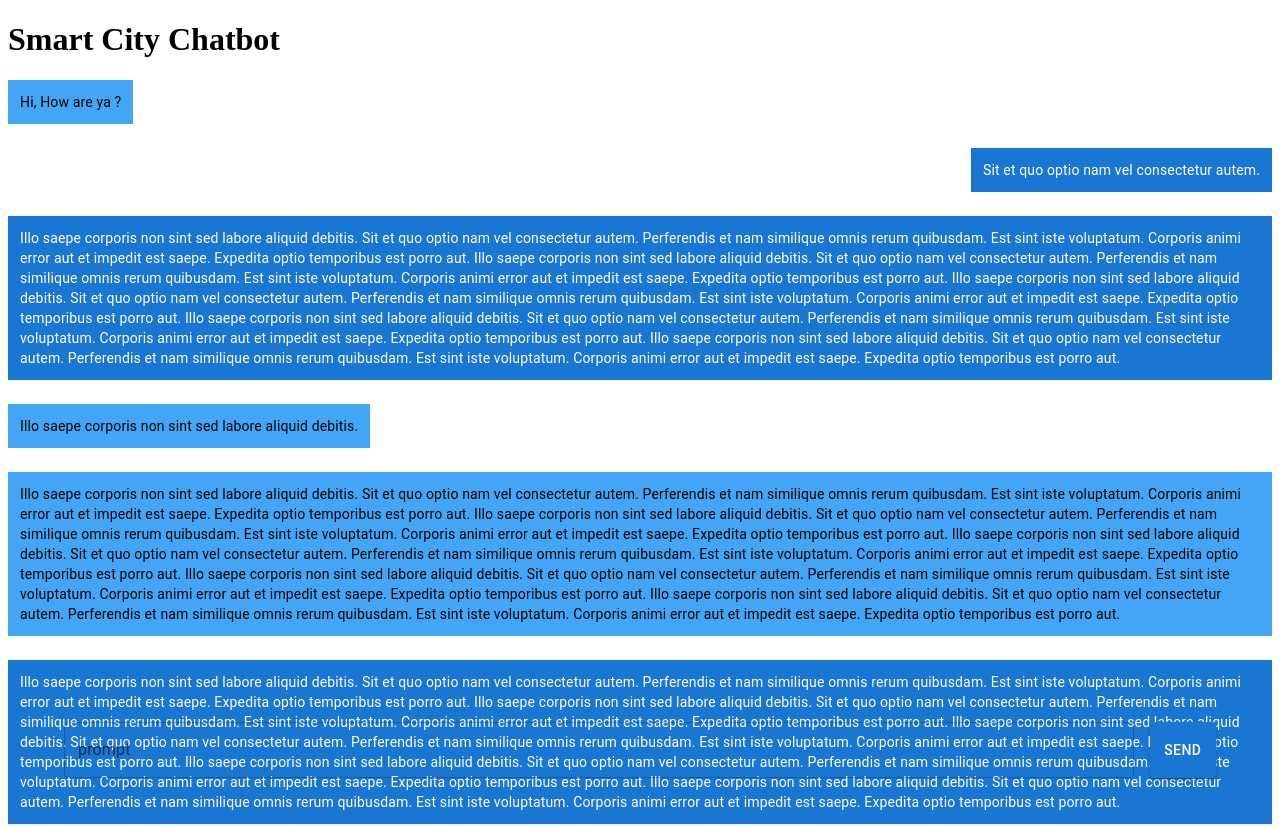
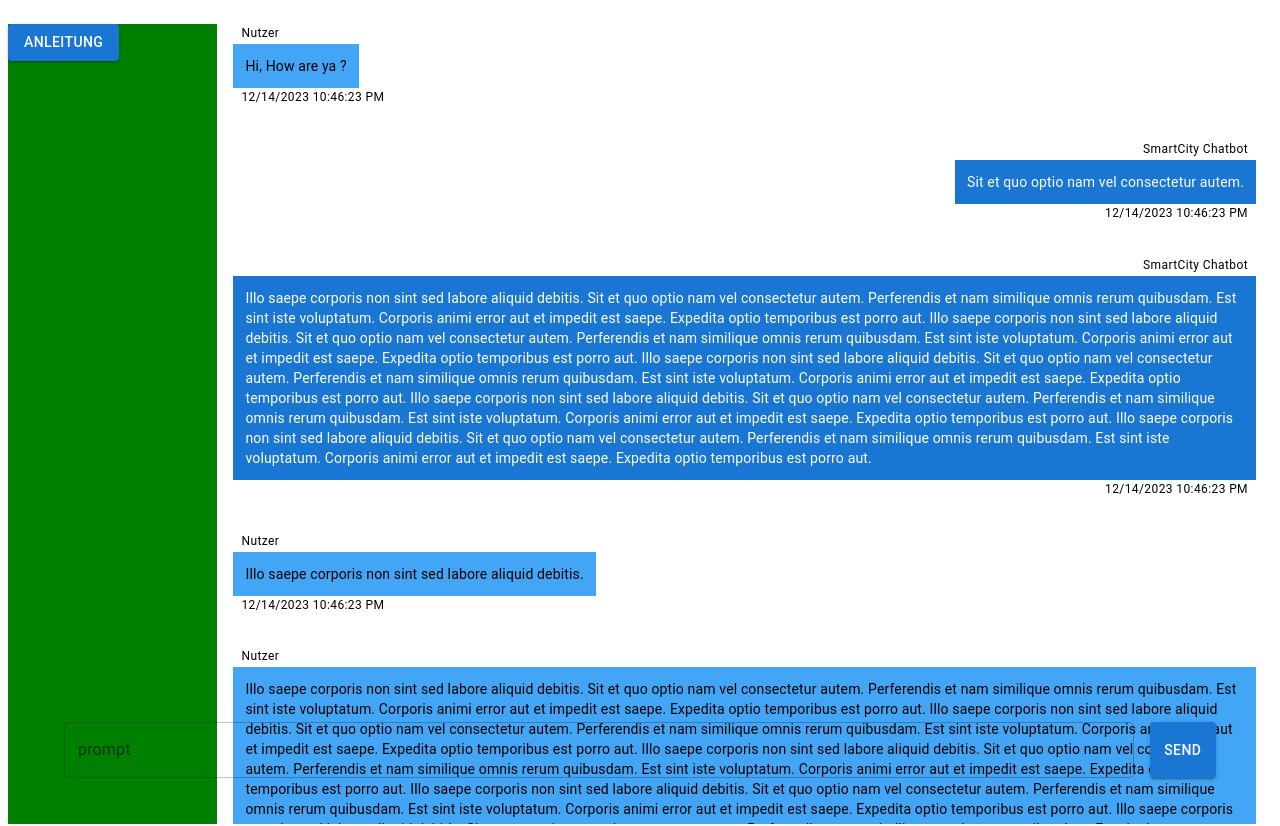
Before and after one commit to SJinKim/SmartCity_Chatbot, a React (Vite) app in the folder frontend/: page / in a window 1280 px wide. Shown: the top 826 px of the page. Built offline with nearby package versions, Linux system fonts and the light colour scheme; data requests are answered from the project's data file.

Commit message:
user story F2

```diff
--- a/frontend/package.json
+++ b/frontend/package.json
@@ -22,6 +22,7 @@
     "react": "^18.2.0",
     "react-chat-engine": "^1.11.28",
     "react-dom": "^18.2.0",
+    "react-router-dom": "^6.21.0",
     "styled-components": "^6.1.1"
   },
   "devDependencies": {
--- a/frontend/src/App.jsx
+++ b/frontend/src/App.jsx
@@ -1,7 +1,9 @@
 import { useEffect, useState } from 'react'
 import Prompt from './components/Prompt'
 import messageService from './services/messages'
-import Bubble from './components/Bubbles'
+
+import DashboardLayout from './layouts/dashboard'
+
 
 
 
@@ -43,9 +45,11 @@ const App = () => {
 
   return (
     <>
-      <h1>Smart City Chatbot</h1>
-     <Bubble/>
-      <Prompt sendMessage={sendMessage} handleNewMessage={handleNewMessage} newMessage={newMessage} />
+
+     <DashboardLayout/>
+
+
+    <Prompt sendMessage={sendMessage} handleNewMessage={handleNewMessage} newMessage={newMessage} />
 
     </>
   )
--- a/frontend/src/components/Bubbles.jsx
+++ b/frontend/src/components/Bubbles.jsx
@@ -2,6 +2,7 @@ import { Button, TextField, Box, Stack } from '@mui/material'
 import React from 'react'
 import { Chat_History } from '../services/ChatHistory'
 import { TextMsg } from './MsgTypes'
+
 
 const Bubble = () => {
     return(
@@ -38,6 +39,8 @@ const Bubble = () => {
         </Box>
     )
 
+
 }
 
+
 export default Bubble
--- a/frontend/src/components/MsgTypes.jsx
+++ b/frontend/src/components/MsgTypes.jsx
@@ -1,33 +1,68 @@
 import React from "react";
-import { Box, Divider, Stack, Typography } from '@mui/material';
-import { useTheme } from '@mui/material/styles';
+import { Box, Stack, Typography } from "@mui/material";
+import { useTheme } from "@mui/material/styles";
 
-
-const TextMsg = ({el}) => {
+const TextMsg = ({ el }) => {
   const theme = useTheme();
 
-    return(
-        <Stack direction="row" justifyContent={el.incoming ? "start" : "end"}>
+  const getName = () => {
+    return el.incoming ? "Nutzer" : "SmartCity Chatbot";
+  };
 
-            <Box p = {1.5}
+  const getFormattedTimestamp = () => {
+    const timestamp = new Date(el.timestamp);
+    return `${timestamp.toLocaleDateString()} ${timestamp.toLocaleTimeString()}`;
+  };
+
+  return (
+    <Box>
+      <Stack
+        direction="column"
+        alignItems={el.incoming ? "flex-start" : "flex-end"}
+        mt={0}
+        mb={0} // Adjust as needed for bottom margin
+        mx={1}
+      >
+        <Typography variant="caption" color={theme.palette.text}>
+          {getName()}
+        </Typography>
+      </Stack>
+      <Stack
+        direction="row"
+        justifyContent={el.incoming ? "flex-start" : "flex-end"}
+      >
+        <Box
+          p={1.5}
           sx={{
-                backgroundColor: el.incoming ? theme.palette.primary.light : theme.palette.primary.main,
-                bottom: '50px',
-                left: '50%',
-                width: 'max-content',
-                borderRadius: '1.5',
-
+            backgroundColor: el.incoming
+              ? theme.palette.primary.light
+              : theme.palette.primary.main,
+            width: "max-content",
+            borderRadius: "1.5",
+            m: 0,
           }}
         >
-                <Typography variant= "body2"
+          <Typography
+            variant="body2"
             color={el.incoming ? theme.palette.text : "#fff"}
           >
             {el.message}
           </Typography>
         </Box>
-
       </Stack>
-    )
-}
+      <Stack
+        direction="row"
+        justifyContent={el.incoming ? "flex-start" : "flex-end"}
+        mt={0}
+        mb={1} // Adjust as needed for bottom margin
+        mx={1}
+      >
+        <Typography variant="caption" color={theme.palette.text}>
+          {getFormattedTimestamp()}
+        </Typography>
+      </Stack>
+    </Box>
+  );
+};
 
 export { TextMsg };
--- /dev/null
+++ b/frontend/src/layouts/dashboard/index.jsx
@@ -0,0 +1,42 @@
+import { Box, Stack } from "@mui/material";
+import React from "react";
+import { Outlet } from "react-router-dom";
+import Bubble from "../../components/Bubbles";
+import Button from '@mui/material/Button';
+
+
+const DashboardLayout = () => {
+
+
+  return (
+    <>
+      <Stack
+        direction="row" alignItems={"center"} justifyContent={"space-between"}
+      >
+        <Box sx={
+          { backgroundColor: "green", height: "100vh", width: "17%" }
+        }>
+
+          <Button variant="contained" color="primary">
+            Anleitung
+          </Button>
+
+
+        </Box>
+
+
+        <Box
+          sx={{ position: "relative", height: "100vh", width: "83%", backgroundColor: "white", m: 2, overflowY: "scroll" }}
+        >
+          <Bubble />
+
+
+        </Box>
+        <Outlet />
+      </Stack>
+    </>
+  );
+};
+
+
+export default DashboardLayout;
--- a/frontend/src/services/ChatHistory.js
+++ b/frontend/src/services/ChatHistory.js
@@ -7,36 +7,42 @@ const Chat_History = [
       message: "Hi, How are ya ?",
       incoming: true,
       outgoing: false,
+      timestamp: Date.now(),
     },
     {
       type: "msg",
       message: "Sit et quo optio nam vel consectetur autem.",
       incoming: false,
       outgoing: true,
+      timestamp: Date.now(),
     },
     {
       type: "msg",
       message: "Illo saepe corporis non sint sed labore aliquid debitis. Sit et quo optio nam vel consectetur autem. Perferendis et nam similique omnis rerum quibusdam. Est sint iste voluptatum. Corporis animi error aut et impedit est saepe. Expedita optio temporibus est porro aut. Illo saepe corporis non sint sed labore aliquid debitis. Sit et quo optio nam vel consectetur autem. Perferendis et nam similique omnis rerum quibusdam. Est sint iste voluptatum. Corporis animi error aut et impedit est saepe. Expedita optio temporibus est porro aut. Illo saepe corporis non sint sed labore aliquid debitis. Sit et quo optio nam vel consectetur autem. Perferendis et nam similique omnis rerum quibusdam. Est sint iste voluptatum. Corporis animi error aut et impedit est saepe. Expedita optio temporibus est porro aut. Illo saepe corporis non sint sed labore aliquid debitis. Sit et quo optio nam vel consectetur autem. Perferendis et nam similique omnis rerum quibusdam. Est sint iste voluptatum. Corporis animi error aut et impedit est saepe. Expedita optio temporibus est porro aut. Illo saepe corporis non sint sed labore aliquid debitis. Sit et quo optio nam vel consectetur autem. Perferendis et nam similique omnis rerum quibusdam. Est sint iste voluptatum. Corporis animi error aut et impedit est saepe. Expedita optio temporibus est porro aut.",
       incoming: false,
       outgoing: true,
+      timestamp: Date.now(),
     },
     {
       type: "msg",
       message: "Illo saepe corporis non sint sed labore aliquid debitis.",
       incoming: true,
       outgoing: false,
+      timestamp: Date.now(),
     },
     {
         type: "msg",
         message: "Illo saepe corporis non sint sed labore aliquid debitis. Sit et quo optio nam vel consectetur autem. Perferendis et nam similique omnis rerum quibusdam. Est sint iste voluptatum. Corporis animi error aut et impedit est saepe. Expedita optio temporibus est porro aut. Illo saepe corporis non sint sed labore aliquid debitis. Sit et quo optio nam vel consectetur autem. Perferendis et nam similique omnis rerum quibusdam. Est sint iste voluptatum. Corporis animi error aut et impedit est saepe. Expedita optio temporibus est porro aut. Illo saepe corporis non sint sed labore aliquid debitis. Sit et quo optio nam vel consectetur autem. Perferendis et nam similique omnis rerum quibusdam. Est sint iste voluptatum. Corporis animi error aut et impedit est saepe. Expedita optio temporibus est porro aut. Illo saepe corporis non sint sed labore aliquid debitis. Sit et quo optio nam vel consectetur autem. Perferendis et nam similique omnis rerum quibusdam. Est sint iste voluptatum. Corporis animi error aut et impedit est saepe. Expedita optio temporibus est porro aut. Illo saepe corporis non sint sed labore aliquid debitis. Sit et quo optio nam vel consectetur autem. Perferendis et nam similique omnis rerum quibusdam. Est sint iste voluptatum. Corporis animi error aut et impedit est saepe. Expedita optio temporibus est porro aut.",
         incoming: true,
         outgoing: false,
+        timestamp: Date.now(),
       },
       {
         type: "msg",
         message: "Illo saepe corporis non sint sed labore aliquid debitis. Sit et quo optio nam vel consectetur autem. Perferendis et nam similique omnis rerum quibusdam. Est sint iste voluptatum. Corporis animi error aut et impedit est saepe. Expedita optio temporibus est porro aut. Illo saepe corporis non sint sed labore aliquid debitis. Sit et quo optio nam vel consectetur autem. Perferendis et nam similique omnis rerum quibusdam. Est sint iste voluptatum. Corporis animi error aut et impedit est saepe. Expedita optio temporibus est porro aut. Illo saepe corporis non sint sed labore aliquid debitis. Sit et quo optio nam vel consectetur autem. Perferendis et nam similique omnis rerum quibusdam. Est sint iste voluptatum. Corporis animi error aut et impedit est saepe. Expedita optio temporibus est porro aut. Illo saepe corporis non sint sed labore aliquid debitis. Sit et quo optio nam vel consectetur autem. Perferendis et nam similique omnis rerum quibusdam. Est sint iste voluptatum. Corporis animi error aut et impedit est saepe. Expedita optio temporibus est porro aut. Illo saepe corporis non sint sed labore aliquid debitis. Sit et quo optio nam vel consectetur autem. Perferendis et nam similique omnis rerum quibusdam. Est sint iste voluptatum. Corporis animi error aut et impedit est saepe. Expedita optio temporibus est porro aut.",
         incoming: false,
         outgoing: true,
+        timestamp: Date.now(),
       },
 
     {
@@ -44,6 +50,7 @@ const Chat_History = [
       message: "Perferendis et nam similique omnis rerum quibusdam. Est sint iste voluptatum. Corporis animi error aut et impedit est saepe. Expedita optio temporibus est porro aut. Illo saepe corporis non sint sed labore aliquid debitis. Sit et quo optio nam vel consectetur autem. Perferendis et nam similique omnis rerum quibusdam. Est sint iste voluptatum. Corporis animi error aut et impedit est saepe. Expedita optio temporibus est porro aut. Illo saepe corporis non sint sed labore aliquid debitis. Sit et quo optio nam vel consectetur autem. Perferendis et nam similique omnis rerum quibusdam. Est sint iste voluptatum. Corporis animi error aut et impedit est saepe. Expedita optio temporibus est porro aut. Illo saepe corporis non sint sed labore aliquid debitis. Sit et quo optio nam vel consectetur autem. Perferendis et nam similique omnis rerum quibusdam. Est sint iste voluptatum. Corporis animi error aut et impedit est saepe. Expedita optio temporibus est porro aut. Illo saepe corporis non sint sed labore aliquid debitis. Sit et quo optio nam vel consectetur autem. Perferendis et nam similique omnis rerum quibusdam. Est sint iste voluptatum",
       incoming: false,
       outgoing: true,
+      timestamp: Date.now(),
     },
 
     {
@@ -52,6 +59,7 @@ const Chat_History = [
       message: "Yes sure, here you go.",
       incoming: true,
       outgoing: false,
+      timestamp: Date.now(),
     },
 
     {
@@ -61,9 +69,10 @@ const Chat_History = [
       message: "Yep, I can also do that",
       incoming: false,
       outgoing: true,
+      timestamp: Date.now(),
     },
   ];
 
+
 export {
-        Chat_History
-  };
+        Chat_History  };
```
Also changed, not shown: frontend/src/components/Prompt.jsx (line endings or trailing spaces), 1 other file (tests, documents, lock files or other folders). Lines whose indentation alone changed are shown as unchanged.
